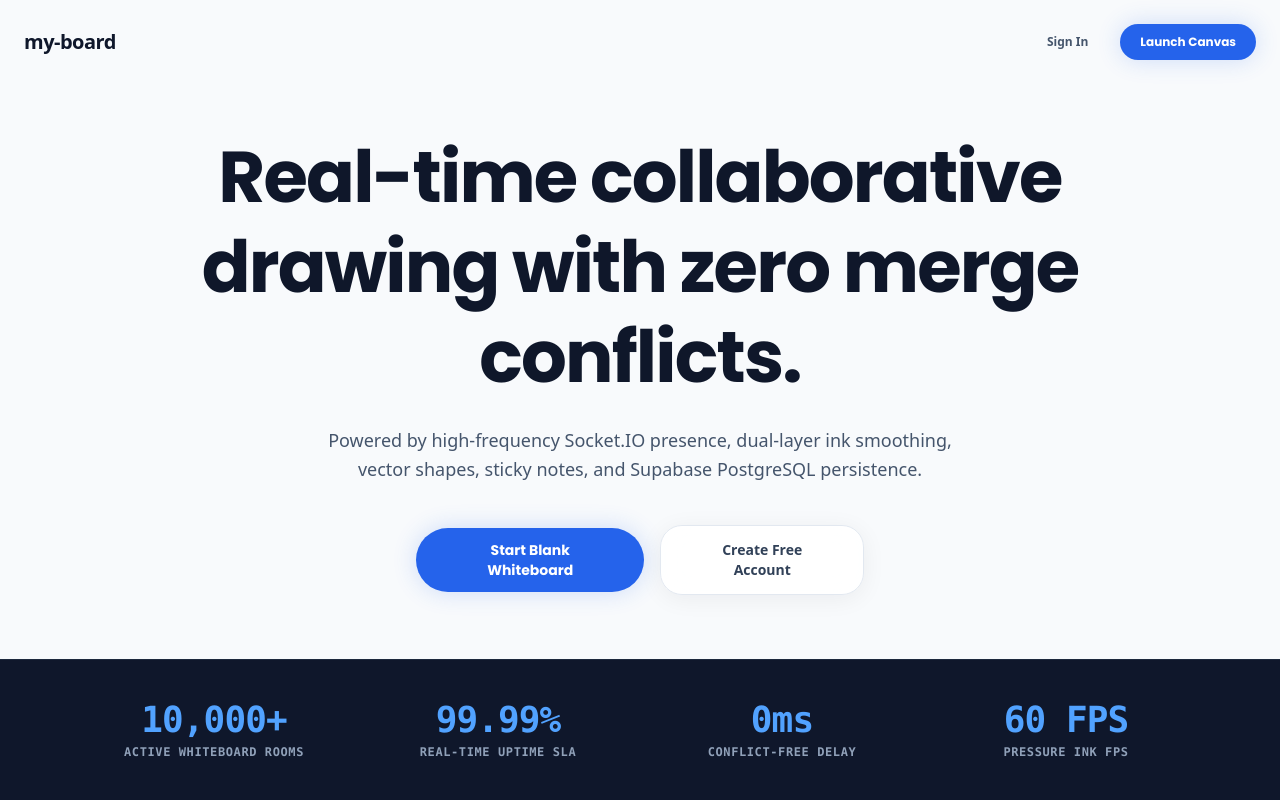
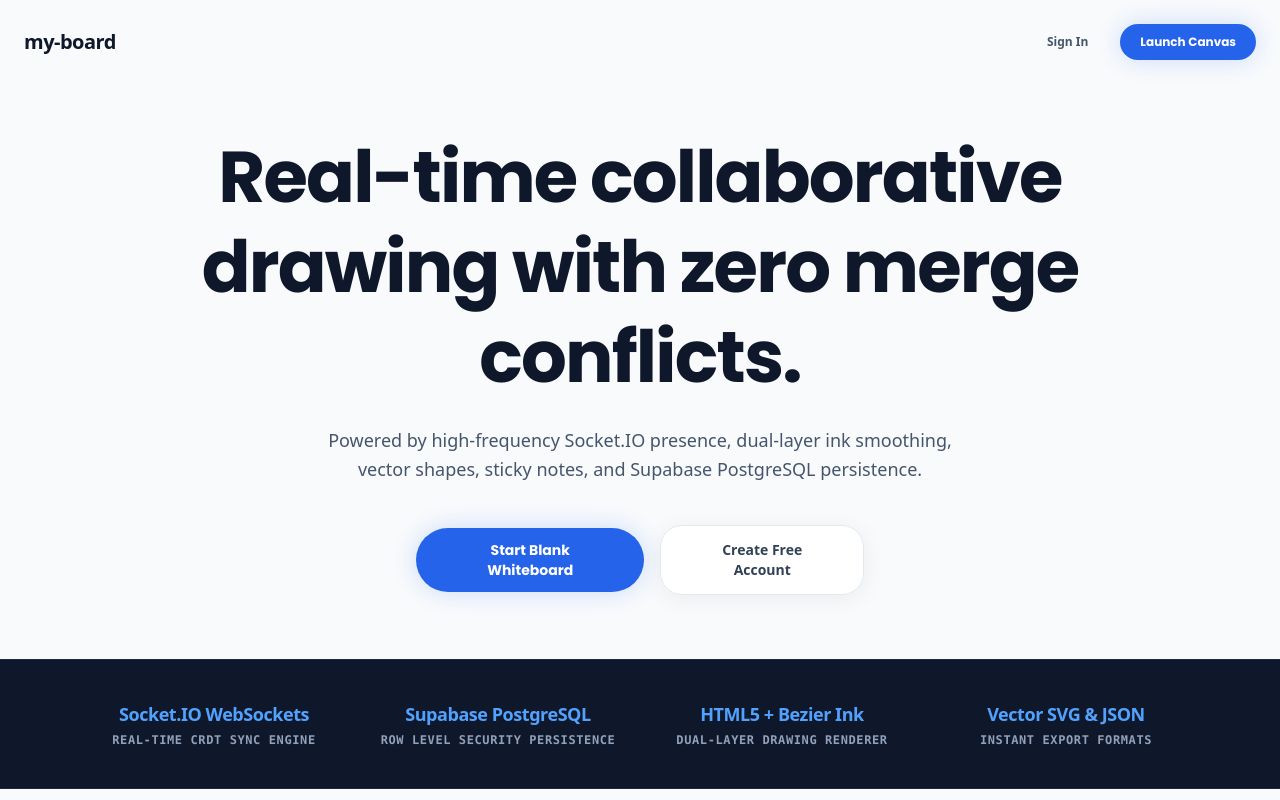
Before and after one commit to thulanesigasa/my-board, a Next.js app: page / in a window 1280 px wide. Shown: the top 800 px of the page. Built offline with nearby package versions, Linux system fonts and the light colour scheme; no server answers.

Commit message:
feat(specs): replace fake numbers with authentic technical architecture specs (#63)

```diff
--- a/src/components/landing/TrustStatsBar.tsx
+++ b/src/components/landing/TrustStatsBar.tsx
@@ -3,24 +3,24 @@
 import React from 'react';
 
 export const TrustStatsBar: React.FC = () => {
-  const stats = [
-    { label: 'Active Whiteboard Rooms', value: '10,000+' },
-    { label: 'Real-time Uptime SLA', value: '99.99%' },
-    { label: 'Conflict-Free Delay', value: '0ms' },
-    { label: 'Pressure Ink FPS', value: '60 FPS' },
+  const specs = [
+    { title: 'Socket.IO WebSockets', detail: 'Real-time CRDT Sync Engine' },
+    { title: 'Supabase PostgreSQL', detail: 'Row Level Security Persistence' },
+    { title: 'HTML5 + Bezier Ink', detail: 'Dual-Layer Drawing Renderer' },
+    { title: 'Vector SVG & JSON', detail: 'Instant Export Formats' },
   ];
 
   return (
-    <section className="bg-slate-900 text-white py-10 relative z-10 border-y border-slate-800">
+    <section className="bg-slate-900 text-white py-10 relative z-10 border-y border-slate-800 font-sans">
       <div className="max-w-6xl mx-auto px-6">
         <div className="grid grid-cols-2 md:grid-cols-4 gap-8 text-center">
-          {stats.map((stat, i) => (
+          {specs.map((spec, i) => (
             <div key={i} className="space-y-1">
-              <p className="text-3xl sm:text-4xl font-black text-blue-400 font-mono tracking-tight">
-                {stat.value}
+              <p className="text-base sm:text-lg font-extrabold text-blue-400 font-heading tracking-tight">
+                {spec.title}
               </p>
               <p className="text-xs text-slate-400 uppercase tracking-wider font-semibold font-mono">
-                {stat.label}
+                {spec.detail}
               </p>
             </div>
           ))}
```
